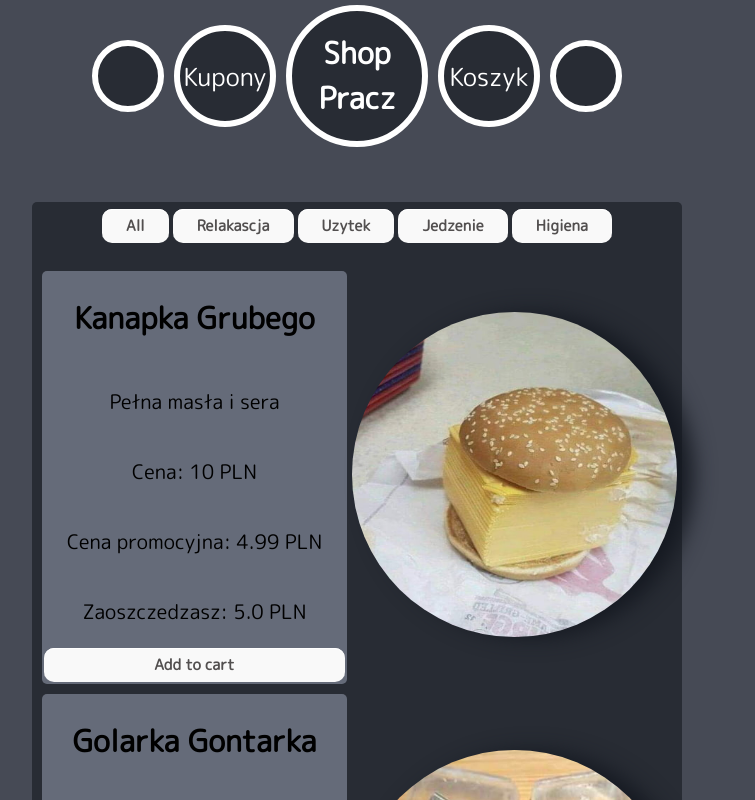
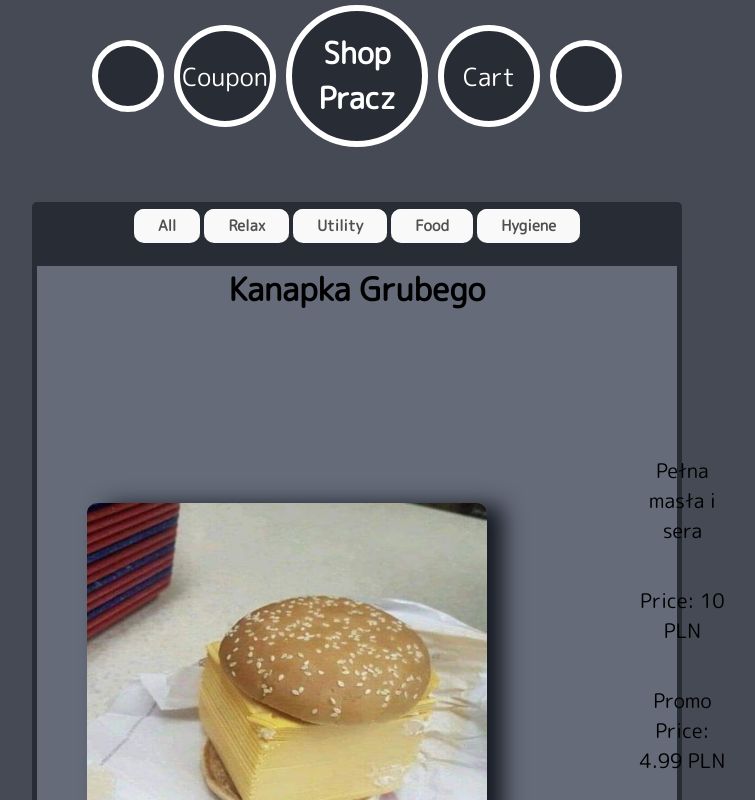
Before and after one commit to niebieskiczlowiek/React-shop-page, a React (Create React App) app: page / in a window 1280 px wide. Shown: the top 800 px of the page, without its empty margins (283-1038 px from the left). Built offline with nearby package versions, Linux system fonts and the light colour scheme.

Commit message:
css and unavailble items

```diff
--- a/public/products.json
+++ b/public/products.json
@@ -48,8 +48,8 @@
             "category": "Uzytek",
             "available": true,
             "image": "img/kule.jpg",
-            "promoCode": null,
-            "promoCodeDiscount": null,
+            "promoCode": "IGORITO",
+            "promoCodeDiscount": 0.25,
             "redeemed": false
         },
         {
--- a/src/App.css
+++ b/src/App.css
@@ -19,6 +19,7 @@ body {
 .topButton{
   color: white;
   text-align: center;
+
 
 }
 
--- a/src/App.js
+++ b/src/App.js
@@ -30,14 +30,16 @@ const App = () => {
       setCartState(true);
       if (product.promoPrice){
         const sum = cartSum + product.promoPrice;
+        console.log(sum)
         setCartSum(Math.round(sum * 100) / 100);
       } else {
         const sum = cartSum + product.price;
+        console.log(sum)
         setCartSum(Math.round(sum * 100) / 100);
       }
       setSumNoPromo(sumNoPromo + product.price);
     } else {
-      alert('This product is not available');
+        alert('This product is not available');
     }
   }
 
@@ -55,7 +57,7 @@ const App = () => {
     setCouponBox(!couponBox);
   }
 
-  const deleteItem = (index, price, promoPrice) => {
+  const deleteItem = (index) => {
     const newCart = [...cart];
     newCart.splice(index, 1);
     setCart(newCart);
@@ -103,13 +105,13 @@ const App = () => {
 
         <div className="top3"></div>
         <div className="top2" onClick={showCouponBox}>
-          <p className="topButton">Kupony</p>
+          <p className="topButton">Coupon</p>
         </div>
         <div className="top1">
           <h1 className="header"> Shop Pracz </h1>
         </div>
         <div className="top2" onClick={showCart}>
-          <p className="topButton">Koszyk</p>
+          <p className="topButton">Cart</p>
         </div>
         <div className="top3"></div>
 
--- a/src/components/cart/Cart.js
+++ b/src/components/cart/Cart.js
@@ -3,11 +3,12 @@ import './Cart.css';
 const Cart = (props) => {
     const cart = props.cart;
     const noPromo = props.sumNoPromo - props.cartSum;
+
     return (
         <div className="cart">
         <link rel="stylesheet" href="https://fonts.googleapis.com/css2?family=Material+Symbols+Outlined:opsz,wght,FILL,GRAD@48,400,0,0" />
-            <h3 className="cartHeader">Suma: {props.cartSum} PLN</h3>
-            <h4 className="cartHeader">Zaoszczedzasz: {Math.round((noPromo * 100) / 100)} PLN</h4>
+            <h3 className="cartHeader">Total: {props.cartSum} PLN</h3>
+            <h4 className="cartHeader">Saving: {Math.round((noPromo * 100) / 100)} PLN</h4>
             <div className="outerCart">
                 {cart.map((item, index) => {
                     return <div className='cartItems'>
--- a/src/components/products/Products.css
+++ b/src/components/products/Products.css
@@ -12,39 +12,40 @@
 }
 
 .mainItem {
-    background: #656b79;
-    width: 60%;
-    height: auto;
-    right: 5px;
-    margin: 5px;
+    width: 50%;
+    margin: 50px;
     border-radius: 5px;
     font-size: 20px;
     display: flex;
     flex-direction: column;
-    flex-basis: 50%;
 }
 
 .wholeItem {
-    display: flex
+    background: #656b79;
+}
+
+.content {
+    display: flex;
 }
 
 .itemImage{
     margin: auto;
+    padding: 50px;
+}
+
+.error{
+    font-size: 50px;
 }
 
 .image {
-    /* height: 300px;
-    width: 270px;
-    border-radius: 10px; */
-    height: 325px;
-    width: 325px;
-    background-color: #bbb;
-    border-radius: 50%;
-    display: inline-block;
+    border-radius: 10px;
+    height: 400px;
+    width: 400px;
     -webkit-box-shadow: 17px 1px 22px -1px rgba(21, 25, 33, 1);
     -moz-box-shadow: 17px 1px 22px -1px rgba(21, 25, 33, 1);
     box-shadow: 17px 1px 22px -1px rgba(21, 25, 33, 1);
 }
+
 
 .image:hover{
     transform: scale(1.1);
@@ -65,7 +66,6 @@
 	padding:6px 24px;
     margin: 2px;
     font-family: 'M PLUS Rounded 1c', sans-serif;
-
 }
 
 .button:hover {
--- a/src/components/products/Products.js
+++ b/src/components/products/Products.js
@@ -7,31 +7,37 @@ const Products = (props) => {
             <div className="products-container">
                 <div className="categories">
                     <button className="button" onClick={() => props.category('all')}>All</button>
-                    <button className="button" onClick={() => props.category('Relaksacja')}>Relakascja</button>
-                    <button className="button" onClick={() => props.category('Uzytek')}>Uzytek</button>
-                    <button className="button" onClick={() => props.category('Jedzenie')}>Jedzenie</button>
-                    <button className="button" onClick={() => props.category('Higiena')}>Higiena</button>
+                    <button className="button" onClick={() => props.category('Relaksacja')}>Relax</button>
+                    <button className="button" onClick={() => props.category('Uzytek')}>Utility</button>
+                    <button className="button" onClick={() => props.category('Jedzenie')}>Food</button>
+                    <button className="button" onClick={() => props.category('Higiena')}>Hygiene</button>
                 </div>
-                <h1>{category.length
+
+                <h2>{category.length
                         ? ``
-                        : `No products in this category`}</h1>
-                {category.map((product) => <div className='wholeItem'>
-                    <div className='mainItem'>
-                        <h2>{product.name}</h2>
-                        <p>{product.description}</p>
-                        <p>Cena: {product.price} PLN</p>
+                        : `No products in this category :(`}</h2>
+
+                {category.map((product) => <div className='wholeItem' >
+                    <h1>{product.name}</h1>
+                    <div className="content">
+                        <div className='itemImage' onClick={() => props.getImage(product.id)}>
+                                <img className="image" src={product.image} alt="item"/>
+                        </div>
+                        <div className="mainItem">
+                            {product.available
+                                ? <div className="mainItem"> <p>{product.description}</p>
+                                    <p>Price: {product.price} PLN</p>
                                     <p>{product.promoPrice
-                            ? `Cena promocyjna: ${product.promoPrice} PLN`
+                                        ? `Promo Price: ${product.promoPrice} PLN`
                                         : ``} </p>
                                     <p>{product.promoPrice
-                            ? `Zaoszczedzasz: ${(product.price - product.promoPrice).toFixed(1)} PLN`
+                                        ? `Saving: ${(product.price - product.promoPrice).toFixed(1)} PLN`
                                         : ``} </p>
                                     <button className="button" onClick={() => props.setCart(product)}>Add to cart</button>
                                 </div>
-                    <div className='itemImage' onClick={() => props.getImage(product.id)}>
-                        <img className="image" src={product.image} alt="item"/>
+                                : <div className="error"> <p>Product is not available :(</p> </div>}
                         </div>
-
+                    </div>
                 </div>)}
         </div>
     </div>
```
Lines whose indentation alone changed are shown as unchanged.
